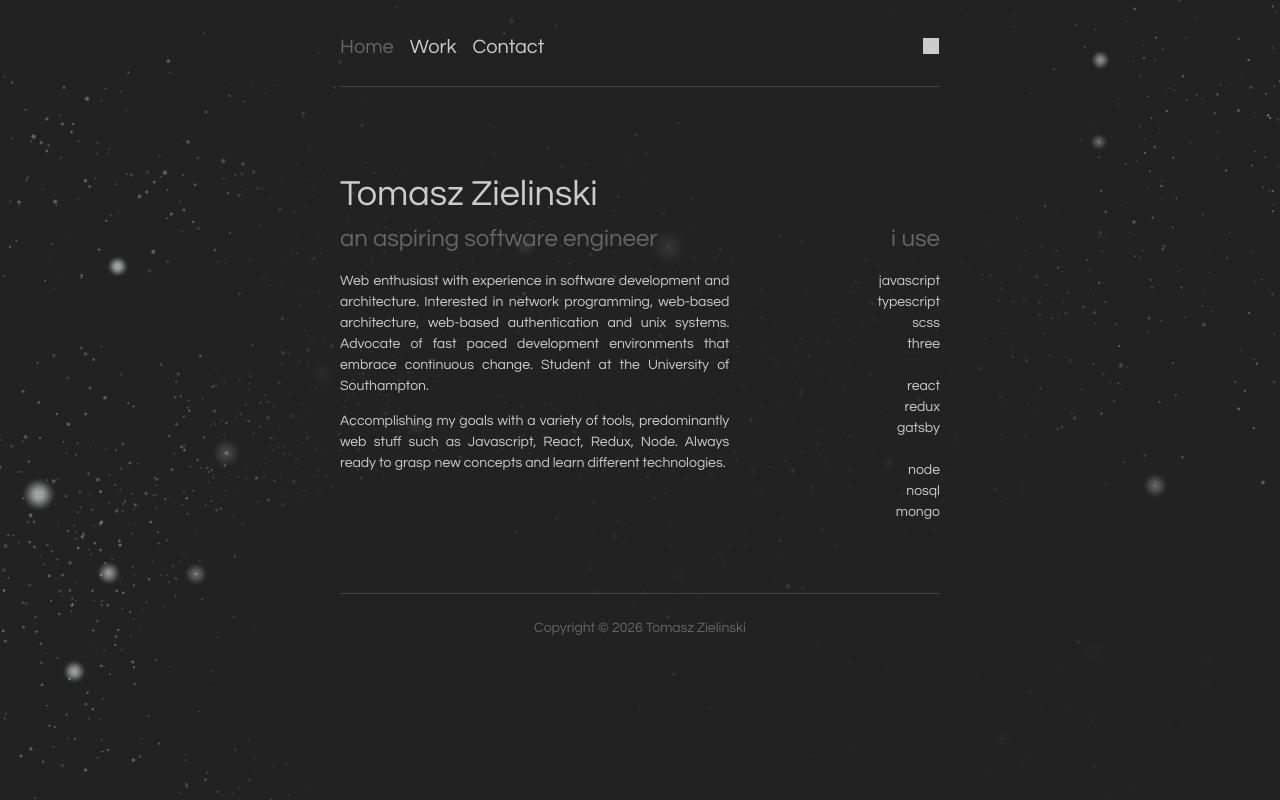
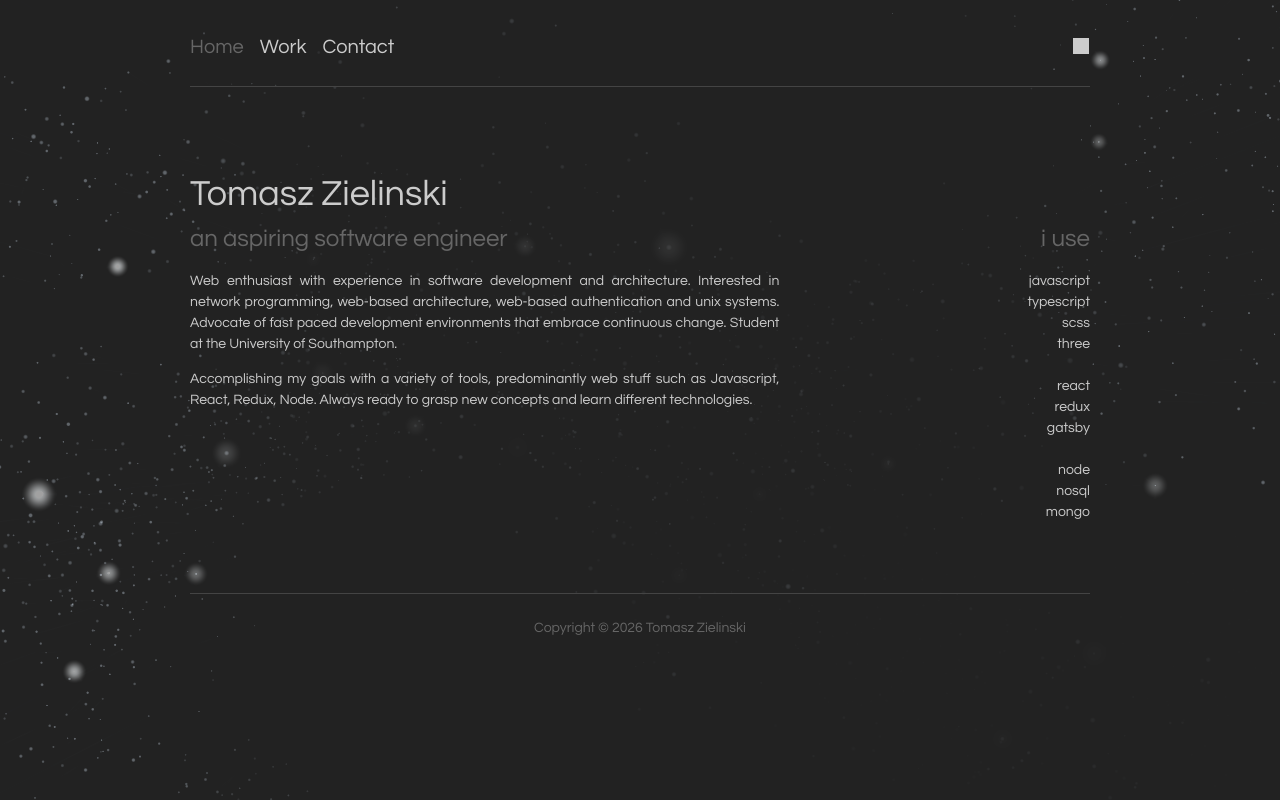
Before and after one commit to corashina/corashina.github.io, a React (Vite) app: page / in a window 1280 px wide. Built offline with nearby package versions, Linux system fonts and the light colour scheme.

Commit message:
fix: keep portfolio shell width stable

```diff
--- a/src/components/AppShell.tsx
+++ b/src/components/AppShell.tsx
@@ -121,7 +121,6 @@ export function AppShell(): JSX.Element {
     document.title = path.charAt(0).toUpperCase() + path.slice(1);
   }, [location.pathname]);
 
-  const isWorkRoute = location.pathname === "/works" || location.pathname.startsWith("/works/");
   const direction = resolveTransitionDirection(
     navigationType,
     location.key,
@@ -158,7 +157,7 @@ export function AppShell(): JSX.Element {
   };
 
   return (
-    <div className={`${styles.layout} ${isWorkRoute ? styles.workLayout : ""}`}>
+    <div className={styles.layout}>
       <BackgroundCanvas theme={theme} />
       <Navigation
         onToggleTheme={() => setTheme((current) => (current === "dark" ? "white" : "dark"))}
--- a/src/styles/layout.module.scss
+++ b/src/styles/layout.module.scss
@@ -3,12 +3,8 @@
 .layout {
   display: grid;
   margin: auto;
-  max-width: 600px;
+  max-width: 900px;
   padding: 0 $spacing;
-}
-
-.workLayout {
-  max-width: 900px;
 }
 
 .navigation {
@@ -155,6 +151,7 @@
 }
 
 @media (prefers-reduced-motion: reduce) {
+  .layout {
     .forwardEnter,
     .forwardEnterActive,
     .forwardExit,
@@ -167,3 +164,4 @@
       transition-duration: 0ms;
     }
   }
+}
```
Also changed, not shown: 2 other files (tests, documents, lock files or other folders). Lines whose indentation alone changed are shown as unchanged.
